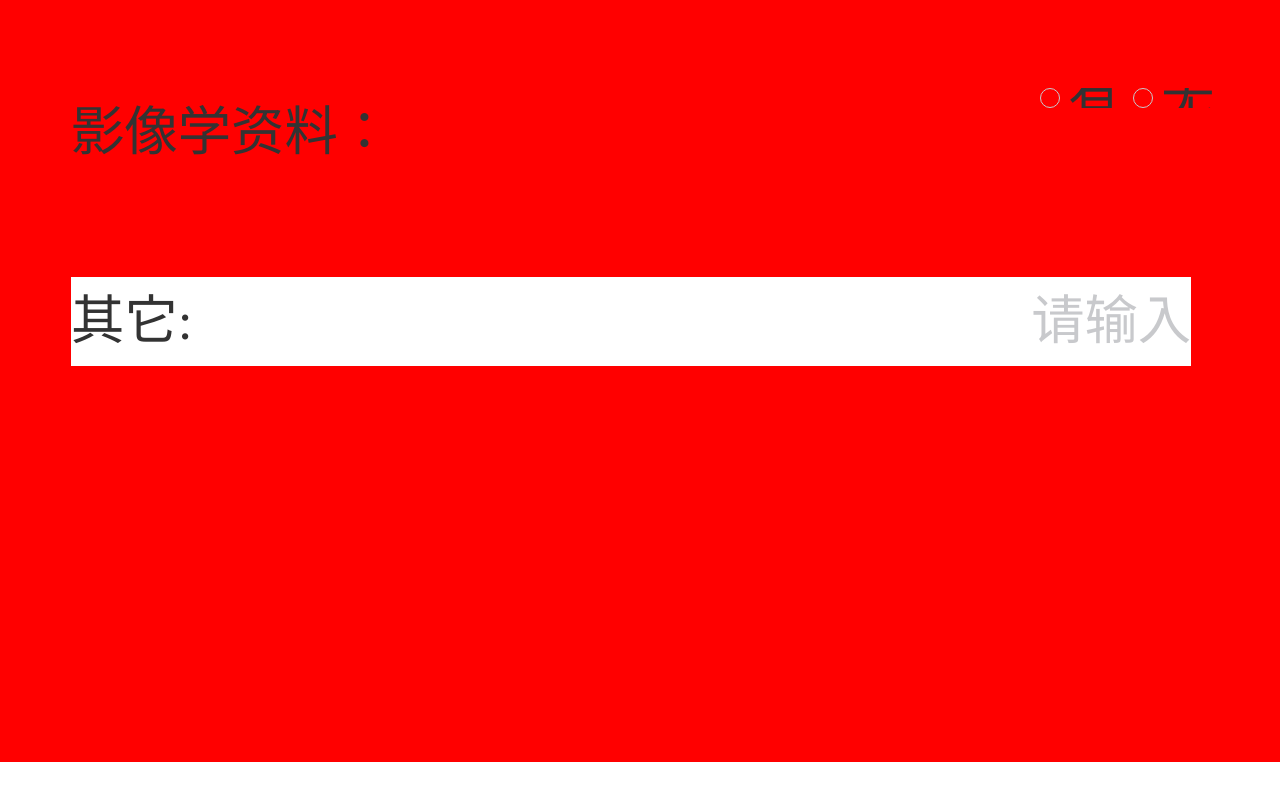
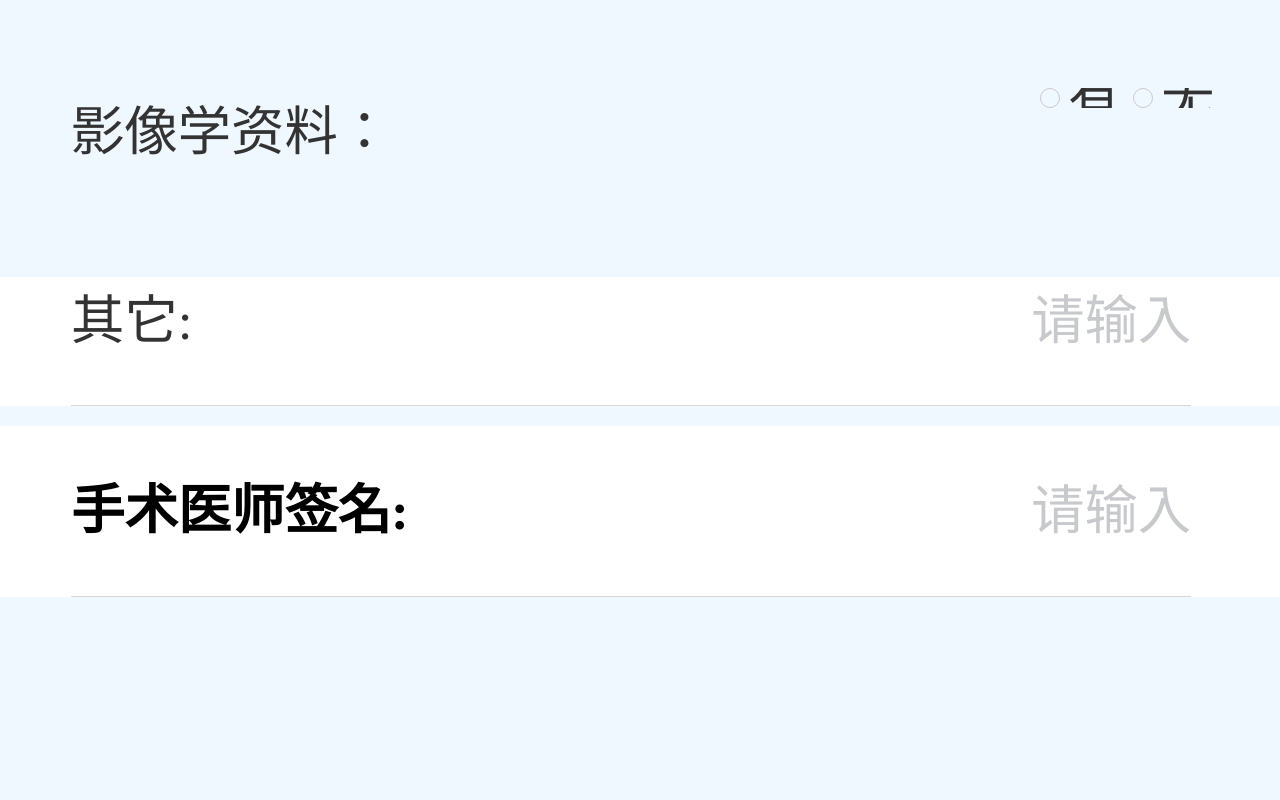
Before and after one commit to zhangliangfantasy/rh-form, a Vue app: page /#/start in a window 1280 px wide. Shown: the part 2838-3638 px from the top of the page. Before the commit the page ends 3600 px from the top, so only its background shows below. Built offline with nearby package versions, Linux system fonts and the light colour scheme.

Commit message:
增加输入框组件，完成start页面

```diff
--- a/index.html
+++ b/index.html
@@ -8,10 +8,12 @@
   <body>
     <div id="app"></div>
     <script>
+      window.onload = function() {
         var styleNode = document.createElement("style");
         var w = document.documentElement.clientWidth/7.2;
         styleNode.innerHTML = "html {font-size: "+w+"px!important}";
         document.head.appendChild(styleNode);
+      }
     </script>
     <!-- built files will be auto injected -->
   </body>
--- a/src/assets/styles/border.css
+++ b/src/assets/styles/border.css
@@ -45,7 +45,7 @@
     left: 0;
     height: 100%;
     width: 100%;
-    border: 1px solid #eaeaea;
+    border: 1px solid rgba(216,216,216,1);
     transform-origin: 0 0;
 }
 .border-top::before,
@@ -90,7 +90,7 @@
 .border-topbottom::after,
 .border-rightbottom::after,
 .border-bottomleft::before {
-    border-bottom: 1px solid #eaeaea;
+    border-bottom: 1px solid rgba(216,216,216,1);
     transform-origin: 0 100%;
 }
 .border-left::before,
--- /dev/null
+++ b/src/components/Field.vue
@@ -0,0 +1,54 @@
+<template>
+  <div class="text">
+    <div class="text-content border-bottom">
+      <van-field :label-class="textInput" :label-width="labelWidth" v-model="text" rows="1" :label="label" type="text" autosize placeholder="请输入" :colon="true" input-align="right" />
+    </div>
+  </div>
+</template>
+
+<script>
+export default {
+  name: 'Field',
+  props: {
+    label: String,
+    labelWidth: String,
+    textInput: String
+  },
+  data () {
+    return {
+      text: ''
+    }
+  },
+  computed: {},
+  mounted () {},
+  methods: {}
+}
+</script>
+
+<style scoped lang="stylus">
+  @import '../assets/styles/mixin.styl';
+  .text
+    padding 0px pxToRem(50px) 0px pxToRem(40px)
+    background:rgba(255,255,255,1)
+    .text-content
+      padding 0px 0px pxToRem(23px) 0px;
+  .text >>> .van-cell
+    padding 0px
+    font-family PingFang SC
+    line-height pxToRem(50px)
+    font-size pxToRem(30px)
+    font-weight 400
+    color rgba(153,153,153,1)
+  .text >>> .text-input
+    font-family PingFang SC
+    font-size pxToRem(30px)
+    font-weight 400;
+    line-height pxToRem(50px)
+    color rgba(51,51,51,1)
+  .text >>> .text-input-blod
+    font-family PingFang SC
+    font-size pxToRem(30px)
+    font-weight bolder
+    line-height pxToRem(50px)
+    color rgba(0,0,0,1)
+</style>
--- a/src/pages/Start.vue
+++ b/src/pages/Start.vue
@@ -3,20 +3,14 @@
     <div class="options-input">
       <!--单选框-->
       <Options :list="optionList"></Options>
-      <!--输入框-->
-      <div class="text">
-        <van-field
-          label-class="text-input"
-          v-model="txt"
-          rows="1"
-          label="其它"
-          type="textarea"
-          autosize
-          placeholder="请输入"
-          :colon="true"
-          input-align="right" />
-      </div>
+      <!--其它输入框-->
+      <Field ref="field" :label="label" :textInput="textInput"></Field>
     </div>
+    <!--签名输入框-->
+    <div class="options-sign">
+      <Field ref="fieldSign" :label="lab" :labelWidth="labelWidth" :textInput="textInputBlod"></Field>
+    </div>
+    <!--将底部页面撑开-->
     <div class="options-bottom"></div>
     <!--提交bar-->
     <Submit-bar @_submit="submit()"></Submit-bar>
@@ -29,21 +23,36 @@
 import Options from '@/components/Options'
 import Dialog from '@/components/Dialog'
 import SubmitBar from '@/components/SubmitBar'
+import Field from '@/components/Field'
 export default {
   name: 'Start',
   components: {
     Options,
     Dialog,
-    SubmitBar
+    SubmitBar,
+    Field
   },
   data () {
     return {
-      optionList: [],
-      txt: '',
-      message: '提交后，访视不可再修改'
+      label: '其它', // 其它便签
+      optionList: [], // 单选项信息
+      labelWidth: '9em', // 左侧label宽度
+      textInput: 'text-input', // 输入框样式
+      lab: '手术医师签名', // 手术医师签名框标签
+      textInputBlod: 'text-input-blod', // 输入框样式
+      message: '提交后，访视不可再修改' // 弹框提示信息
     }
   },
-  computed: {},
+  computed: {
+    // 响应其它输入框的变化
+    textOther: function () {
+      return this.$refs.field.text
+    },
+    // 响应签名输入框的变化
+    textSign: function () {
+      return this.$refs.fieldSign.text
+    }
+  },
   mounted () {
     // mark的作用是判断单选框后面是“是/否”还是“有无”
     this.optionList = [
@@ -72,7 +81,22 @@ export default {
   methods: {
     // 提交
     submit () {
+      // 打开弹框
       this.$refs.log.openDialog()
+      // 判断单选框是否所有选项都选上
+      let isOption = this.verify(this.optionList)
+      if (!isOption || !this.textOther || !this.textSign) {
+        this.message = '部分选项未填写完整，提交后，访视不可再修改'
+      } else {
+        this.message = '提交后，访视不可再修改'
+      }
+    },
+    // 判断单选框是否都选上
+    verify (list) {
+      let bool = this.optionList.every(item => {
+        return item.value
+      })
+      return bool
     },
     // 关闭下拉框
     cancel () {
@@ -91,27 +115,14 @@ export default {
   .options
     width: 100%
     height 100%
-    background red
+    background AliceBlue
     .options-input
       width 100%
-    .text
-      margin 0px pxToRem(50px) pxToRem(23px) pxToRem(40px)
-    .text >>> .van-cell
-      padding 0px
-      font-family PingFang SC
-      line-height pxToRem(50px)
-      font-size pxToRem(30px)
-      font-weight 400;
-    .text >>> .van-cell::after {
-      border: 0px
-    }
-    .text >>> .text-input
-      font-family PingFang SC
-      font-size pxToRem(30px)
-      font-weight 400;
-      line-height pxToRem(50px)
-      color rgba(51,51,51,1)
+    .options-sign
+      padding pxToRem(23px) 0px 0px 0px
+      background:rgba(255,255,255,1)
+      margin-top pxToRem(11px)
     .options-bottom
       width 100%
-      height pxToRem(200px)
+      height pxToRem(164px)
 </style>
```
